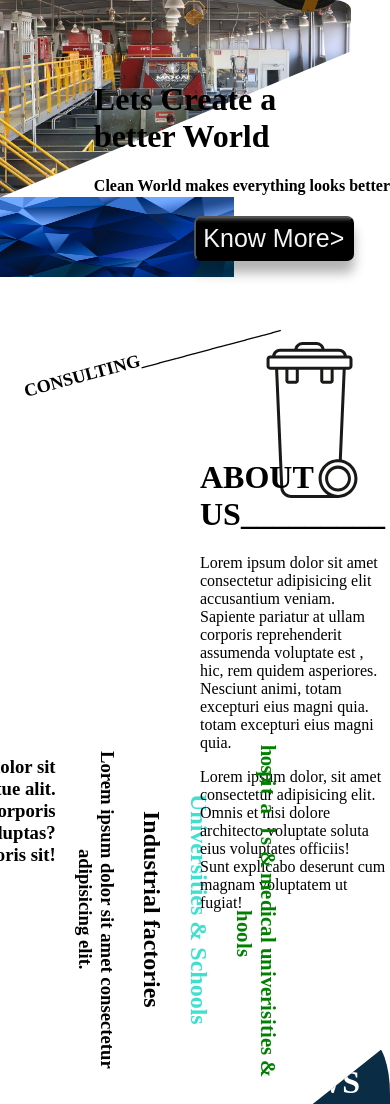
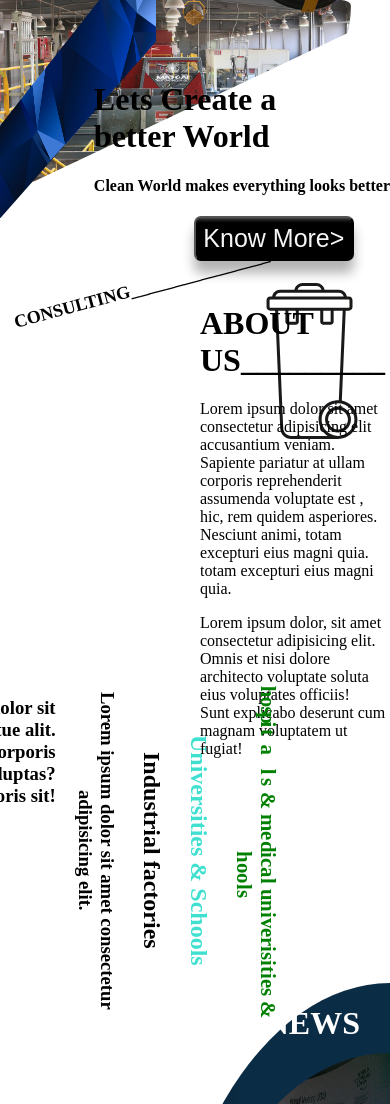
Before and after one commit to Mostafa-Ragab/Cord-Template, a plain HTML site: page index.html in a window 390 px wide. Shown: the top 1104 px of the page. Drawn offline with nearby package versions, Linux system fonts and the light colour scheme.

Commit message:
added styling

```diff
--- a/index.html
+++ b/index.html
@@ -5,11 +5,12 @@
   <link rel="stylesheet" type="text/css" href="./style.css">
 </head>
 <body>
+
   <div class="zone">
     <div class="clipe">
       <img class="img-head" src="34278_en_89ea6_36931_bhs-max-ai-in-mrf-0011-smaller.jpg"
       alt="Snow"
-      style="width:90%;"
+      style="width:90%; display: inline-block;"
       >
       <img class="background" src="background.jpg" alt="background" >
     </div>
--- a/style.css
+++ b/style.css
@@ -22,25 +22,31 @@ body {
 /* Top right text */
 .top-right {
     position: absolute;
-    top: 80px;
+    top: 110px;
     right: 200px;
     margin-left: auto;
+    font-size: 1.5em;
     /* text-align: right; */
 }
 button {
     cursor: pointer;
 }
-@media only screen and (max-width: 1000px) {
+@media screen and (max-width: 992px) {
     .top-right {
         position: absolute;
         top: 60px;
         right: 0px;
         margin-left: auto;
+        font-size: 1em;
 
         /* text-align: right; */
     }
     button {
         cursor: none;
+        height: 25px;
+        width: 100px;
+        outline: none;
+
     }
 }
 button {
@@ -59,25 +65,25 @@ button {
 }
 .img-head {
     display: block;
-    border-radius:0px 5% 50% 0;
+    border-radius:0px 3% 100% 0;
+
     /* clip-path: polygon(0 0, 100% 0, 100% 20%, 0 89%); */
-    clip-path: polygon(0 0, 100% 0, 100% 26%, 0 100%);
+    clip-path: polygon(0 0, 100% 0, 100% 16%, 0 100%);
 
     /* clip-path: polygon(95% 0, 100% 25%, 33% 76%, 0 100%, 0 49%, 0% 0%); */
 }
 
+
 .background {
-    width: 60%;
-    height: 80px;
+    width: 40%;
+    height: 290px;
+    margin-top: -273px;
     display: flex;
+    /* transform:rotate(-25deg); */
     justify-items: flex-end;
-    /* clip-path: polygon(0 0, 100% 0, 100% 100%, 0 100%); */
+    clip-path: polygon(0 68%, 100% 0, 100% 39%, 0% 100%);
 
 
-
-}
-.clipe {
-    /* clip-path: polygon(0 0, 100% 0, 100% 26%, 0 100%); */
 
 }
 
@@ -148,11 +154,11 @@ button {
     margin-left: auto;
 }
 
-@media only screen and (max-width: 1000px) {
+@media  screen and (max-width: 1000px) {
     .top-right-about {
         color: black;
         position: absolute;
-        margin-top: 100px;
+        margin-top: 5px;
         left: 200px;
         margin-left: auto;
     }
@@ -160,16 +166,16 @@ button {
 #consulting {
     margin-top: 80px;
     transform:rotate(-15deg);
-    left: 50px;
+    left: 0px;
     position: absolute;
     text-align: left;
 }
-@media only screen and (max-width: 1000px) {
+@media screen and (max-width: 1000px) {
     #consulting {
         font-size: large;
-        margin-top: 10px;
+        margin-top: 0px;
         transform:rotate(-15deg);
-        left: 20px;
+        left: 10px;
         position: absolute;
         text-align: left;
     }
@@ -238,8 +244,9 @@ button {
     background: rgb(8,32,52);
     background: linear-gradient(90deg, rgba(8,32,52,1) 17%, rgba(11,44,69,1) 37%);
     width: 60%;
-    border-radius:92% 8% 0% 100% / 94% 13% 87% 6%;
-    clip-path: polygon(100% 0%, 100% 47%, 100% 100%, 0 100%, 0 53%, 42% 27%);
+    border-radius: 100% 0 0 0;
+    /* border-radius:79% 21% 0% 100% / 94% 28% 72% 6%;  */
+    /* clip-path: polygon(100% 0%, 100% 47%, 100% 100%, 0 100%, 0 53%, 32% 17%); */
 
 }
 
```
Also changed, not shown: bruce.jpg (deleted).
